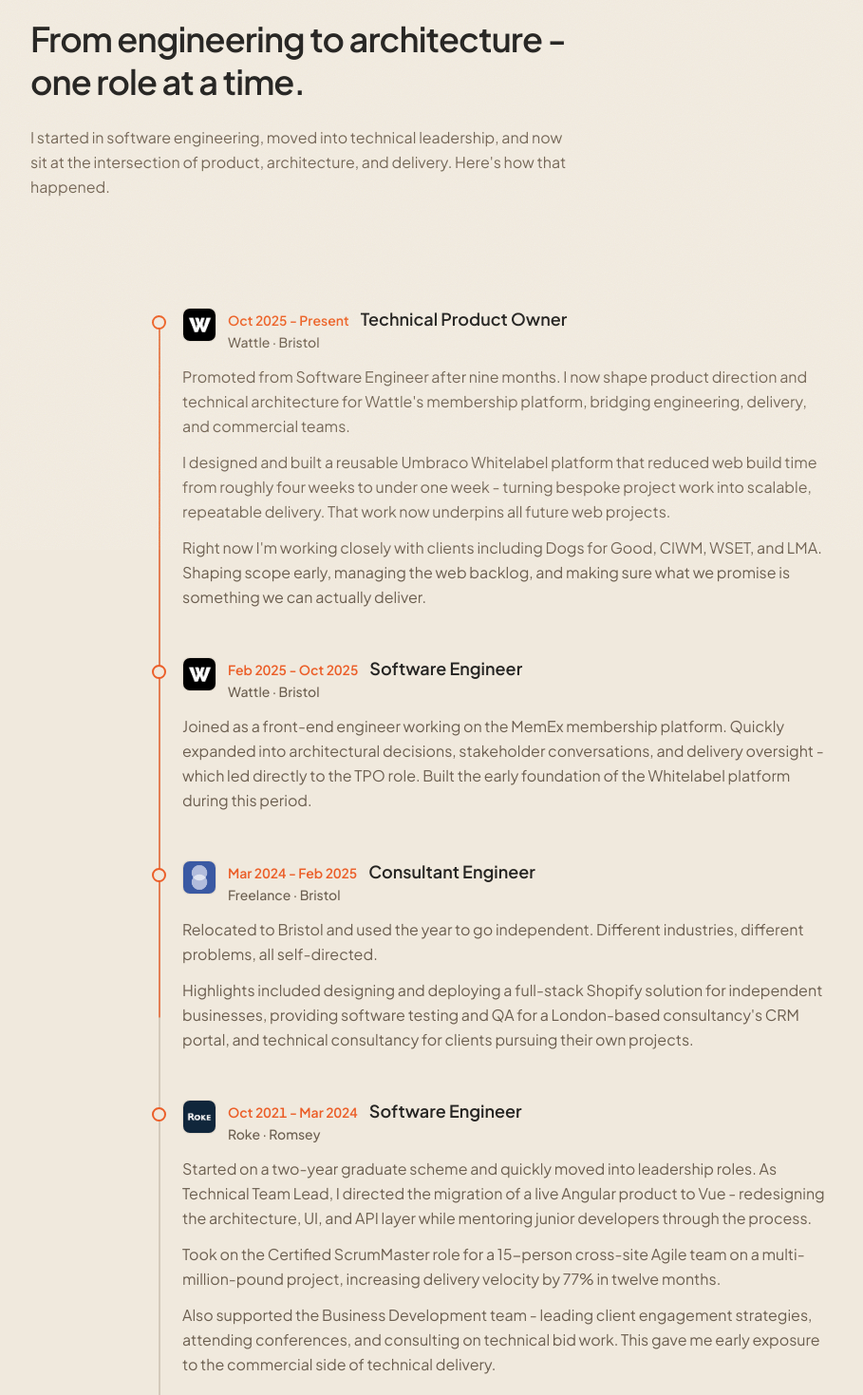
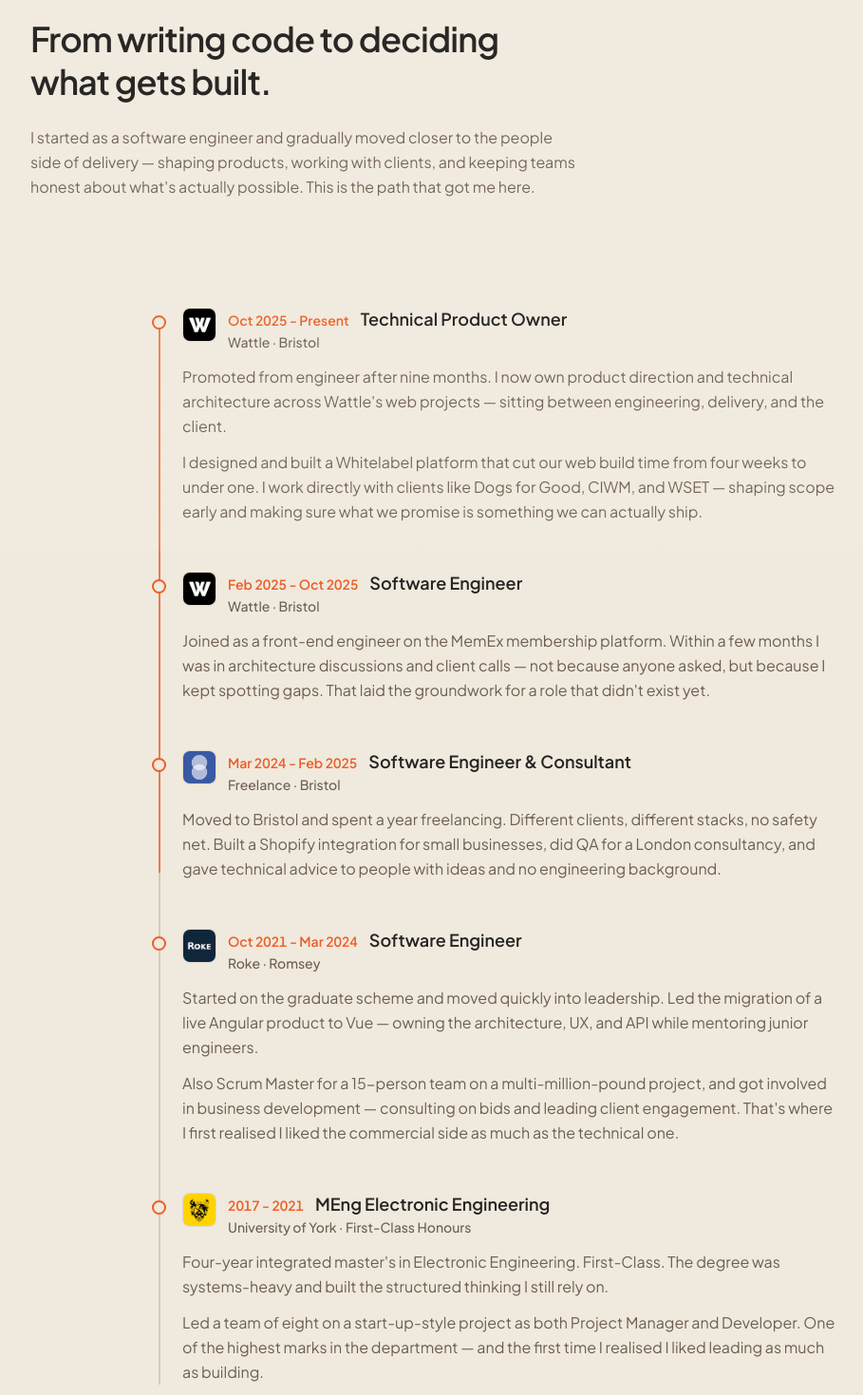
Before and after one commit to ojhstill/ojhstill.com, a React (Vite) app: page /journey in a window 1280 px wide. Shown: the part 221-1690 px from the top of the page at 95% size, without its empty margins (120-1029 px from the left). Built offline with nearby package versions, Linux system fonts and the light colour scheme.

Commit message:
Revise Journey component content for clarity and impact; update role descriptions and project highlights to better reflect responsibilities and achievements.

```diff
--- a/src/pages/Journey.tsx
+++ b/src/pages/Journey.tsx
@@ -13,20 +13,15 @@ const timelineData: TimelineEntry[] = [
     content: (
       <>
         <p>
-          Promoted from Software Engineer after nine months. I now shape product
-          direction and technical architecture for Wattle's membership platform,
-          bridging engineering, delivery, and commercial teams.
+          Promoted from engineer after nine months. I now own product direction
+          and technical architecture across Wattle's web projects — sitting
+          between engineering, delivery, and the client.
         </p>
         <p>
-          I designed and built a reusable Umbraco Whitelabel platform that
-          reduced web build time from roughly four weeks to under one week -
-          turning bespoke project work into scalable, repeatable delivery. That
-          work now underpins all future web projects.
-        </p>
-        <p>
-          Right now I'm working closely with clients including Dogs for Good,
-          CIWM, WSET, and LMA. Shaping scope early, managing the web backlog,
-          and making sure what we promise is something we can actually deliver.
+          I designed and built a Whitelabel platform that cut our web build time
+          from four weeks to under one. I work directly with clients like Dogs
+          for Good, CIWM, and WSET — shaping scope early and making sure what
+          we promise is something we can actually ship.
         </p>
       </>
     ),
@@ -39,33 +34,26 @@ const timelineData: TimelineEntry[] = [
     logoAlt: 'Wattle',
     content: (
       <p>
-        Joined as a front-end engineer working on the MemEx membership platform.
-        Quickly expanded into architectural decisions, stakeholder
-        conversations, and delivery oversight - which led directly to the TPO
-        role. Built the early foundation of the Whitelabel platform during this
-        period.
+        Joined as a front-end engineer on the MemEx membership platform. Within
+        a few months I was in architecture discussions and client calls — not
+        because anyone asked, but because I kept spotting gaps. That laid the
+        groundwork for a role that didn't exist yet.
       </p>
     ),
   },
   {
     date: 'Mar 2024 - Feb 2025',
-    title: 'Consultant Engineer',
+    title: 'Software Engineer & Consultant',
     subtitle: 'Freelance · Bristol',
     logo: companyLogos.dos,
     logoAlt: 'DOS',
     content: (
-      <>
-        <p>
-          Relocated to Bristol and used the year to go independent. Different
-          industries, different problems, all self-directed.
-        </p>
-        <p>
-          Highlights included designing and deploying a full-stack Shopify
-          solution for independent businesses, providing software testing and QA
-          for a London-based consultancy's CRM portal, and technical consultancy
-          for clients pursuing their own projects.
-        </p>
-      </>
+      <p>
+        Moved to Bristol and spent a year freelancing. Different clients,
+        different stacks, no safety net. Built a Shopify integration for small
+        businesses, did QA for a London consultancy, and gave technical advice
+        to people with ideas and no engineering background.
+      </p>
     ),
   },
   {
@@ -77,21 +65,15 @@ const timelineData: TimelineEntry[] = [
     content: (
       <>
         <p>
-          Started on a two-year graduate scheme and quickly moved into
-          leadership roles. As Technical Team Lead, I directed the migration of
-          a live Angular product to Vue - redesigning the architecture, UI, and
-          API layer while mentoring junior developers through the process.
+          Started on the graduate scheme and moved quickly into leadership. Led
+          the migration of a live Angular product to Vue — owning the
+          architecture, UX, and API while mentoring junior engineers.
         </p>
         <p>
-          Took on the Certified ScrumMaster role for a 15-person cross-site
-          Agile team on a multi-million-pound project, increasing delivery
-          velocity by 77% in twelve months.
-        </p>
-        <p>
-          Also supported the Business Development team - leading client
-          engagement strategies, attending conferences, and consulting on
-          technical bid work. This gave me early exposure to the commercial side
-          of technical delivery.
+          Also Scrum Master for a 15-person team on a multi-million-pound
+          project, and got involved in business development — consulting on bids
+          and leading client engagement. That's where I first realised I liked
+          the commercial side as much as the technical one.
         </p>
       </>
     ),
@@ -105,14 +87,14 @@ const timelineData: TimelineEntry[] = [
     content: (
       <>
         <p>
-          Four-year integrated master's degree. Developed a strong foundation in
-          systems-level thinking - understanding how components interact, where
-          complexity hides, and how to design for reliability.
+          Four-year integrated master's in Electronic Engineering. First-Class.
+          The degree was systems-heavy and built the structured thinking I still
+          rely on.
         </p>
         <p>
-          Led a team of eight as Project Manager and Developer for a tech
-          start-up project, taking it from idea through to product using Agile
-          methodologies. We received one of the highest marks in the department.
+          Led a team of eight on a start-up-style project as both Project
+          Manager and Developer. One of the highest marks in the department —
+          and the first time I realised I liked leading as much as building.
         </p>
       </>
     ),
@@ -137,12 +119,13 @@ export default function Journey() {
                 Career journey
               </p>
               <h1 className="text-3xl sm:text-4xl font-semibold tracking-tight leading-tight">
-                From engineering to architecture - one role at a time.
+                From writing code to deciding what gets built.
               </h1>
               <p className="mt-6 text-muted-foreground leading-relaxed">
-                I started in software engineering, moved into technical
-                leadership, and now sit at the intersection of product,
-                architecture, and delivery. Here's how that happened.
+                I started as a software engineer and gradually moved closer to
+                the people side of delivery — shaping products, working with
+                clients, and keeping teams honest about what's actually
+                possible. This is the path that got me here.
               </p>
             </motion.div>
           </motion.div>
```
